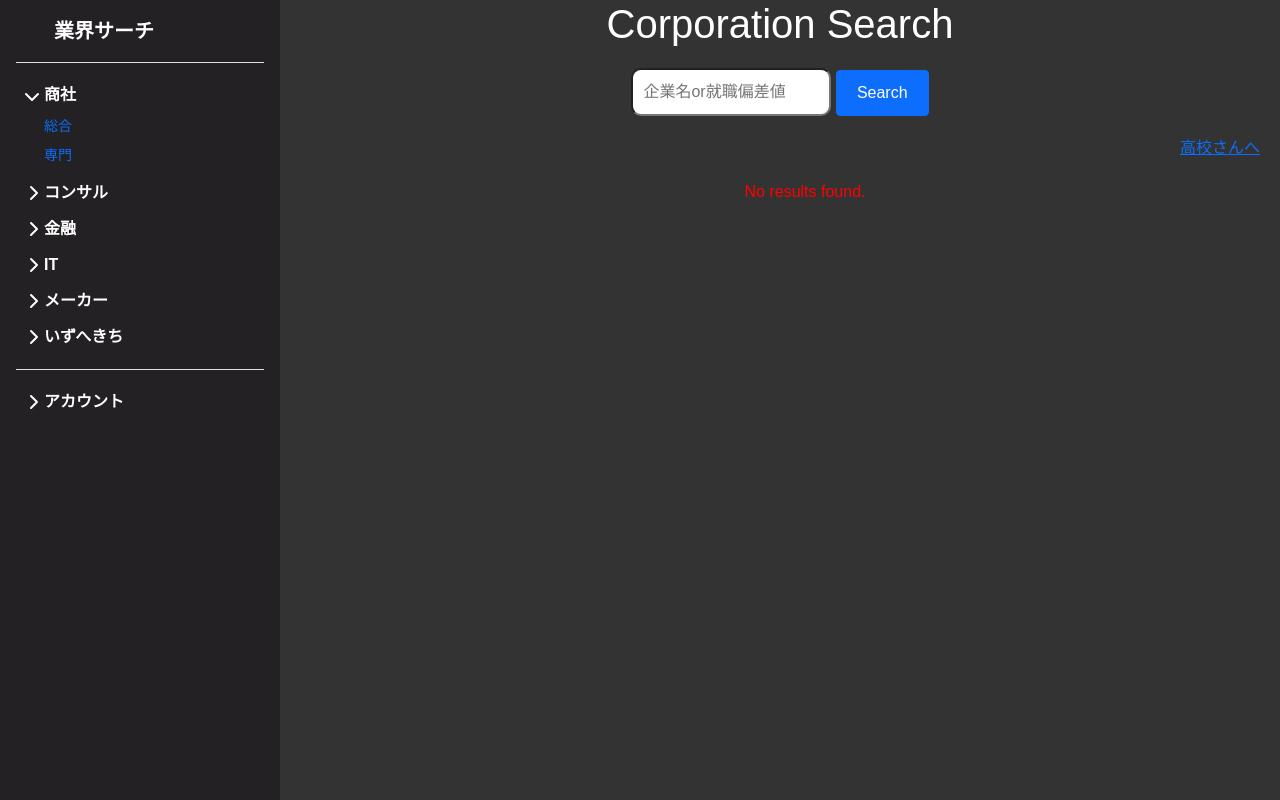
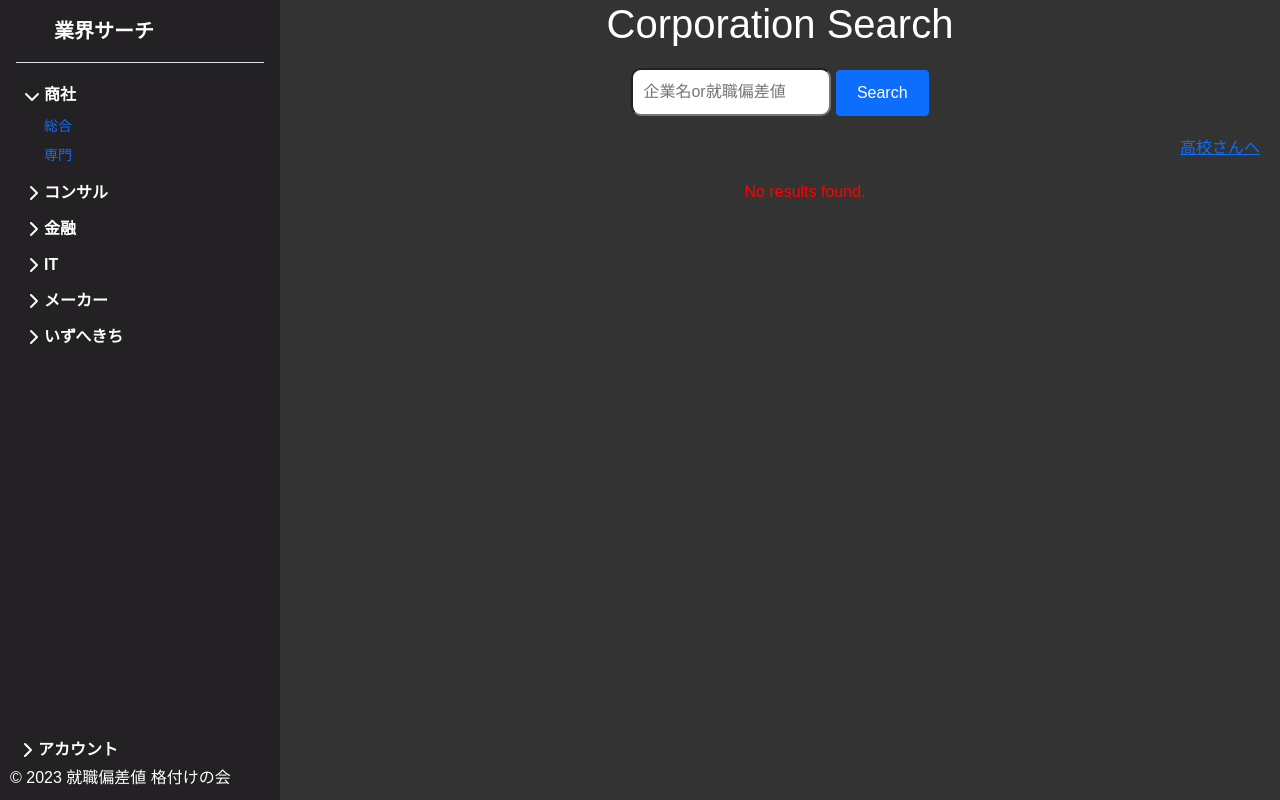
Before and after one commit to RIONAGANO19990620/Ranking, a Django app: page / in a window 1280 px wide. Run offline with Django 3.2, Linux system fonts and the light colour scheme; some libraries are stand-ins or nearby versions.

Commit message:
サイドバー下部固定、著作権表示

```diff
--- a/corporation/templates/corporation_search.html
+++ b/corporation/templates/corporation_search.html
@@ -147,20 +147,6 @@
           </ul>
         </div>
       </li>
-      <li class="border-top my-3"></li>
-      <li class="mb-1">
-        <button class="btn btn-toggle d-inline-flex align-items-center rounded border-0" data-bs-toggle="collapse" data-bs-target="#account-collapse" aria-expanded="false">
-          アカウント
-        </button>
-        <div class="collapse" id="account-collapse">
-          <ul class="btn-toggle-nav list-unstyled fw-normal pb-1 small">
-            <li><a href="#" class="link-body-emphasis d-inline-flex text-decoration-none rounded">新プロジェクト...</a></li>
-            <li><a href="#" class="link-body-emphasis d-inline-flex text-decoration-none rounded">プロフィール</a></li>
-            <li><a href="#" class="link-body-emphasis d-inline-flex text-decoration-none rounded">設定</a></li>
-            <li><a href="#" class="link-body-emphasis d-inline-flex text-decoration-none rounded">サインアウト</a></li>
-          </ul>
-        </div>
-      </li>
     </ul>
   </div>
 </div>
@@ -195,6 +181,24 @@
         {% endif %}
     </div>
 </div>
+
+<!-- サイドバー下部 -->
+<!-- アカウントメニュー -->
+<div class="account-menu">
+  <button class="btn btn-toggle d-inline-flex align-items-center rounded border-0" data-bs-toggle="collapse" data-bs-target="#account-collapse" aria-expanded="false">
+          アカウント
+        </button>
+        <div class="collapse" id="account-collapse">
+          <ul class="btn-toggle-nav list-unstyled fw-normal pb-1 small">
+    <li><a href="#" class="link-body-emphasis d-inline-flex text-decoration-none rounded">新プロジェクト...</a></li>
+    <li><a href="#" class="link-body-emphasis d-inline-flex text-decoration-none rounded">プロフィール</a></li>
+    <li><a href="#" class="link-body-emphasis d-inline-flex text-decoration-none rounded">設定</a></li>
+    <li><a href="#" class="link-body-emphasis d-inline-flex text-decoration-none rounded">サインアウト</a></li>
+  </ul>
+</div>
+    <div>© 2023 就職偏差値 格付けの会</div>
+</div>
+
 </body>
 </main>
 
--- a/static/css/sidebar.css
+++ b/static/css/sidebar.css
@@ -82,3 +82,18 @@
 
 /* Firefox */
 /* ファイアフォックスでは現在直接のカスタマイズはサポートされていません */
+
+/* アカウントメニューのスタイル */
+.account-menu {
+  position: fixed;
+  bottom: 0;
+  left: 0;
+  width: 280px;
+  background-color: #242124; /* メニューの背景色 */
+  padding: 10px; /* 適宜調整 */
+}
+
+/* メインコンテンツの下にスペースを確保 */
+.main-content {
+  padding-bottom: 60px; /* アカウントメニューの高さ + 余白分 */
+}
```
